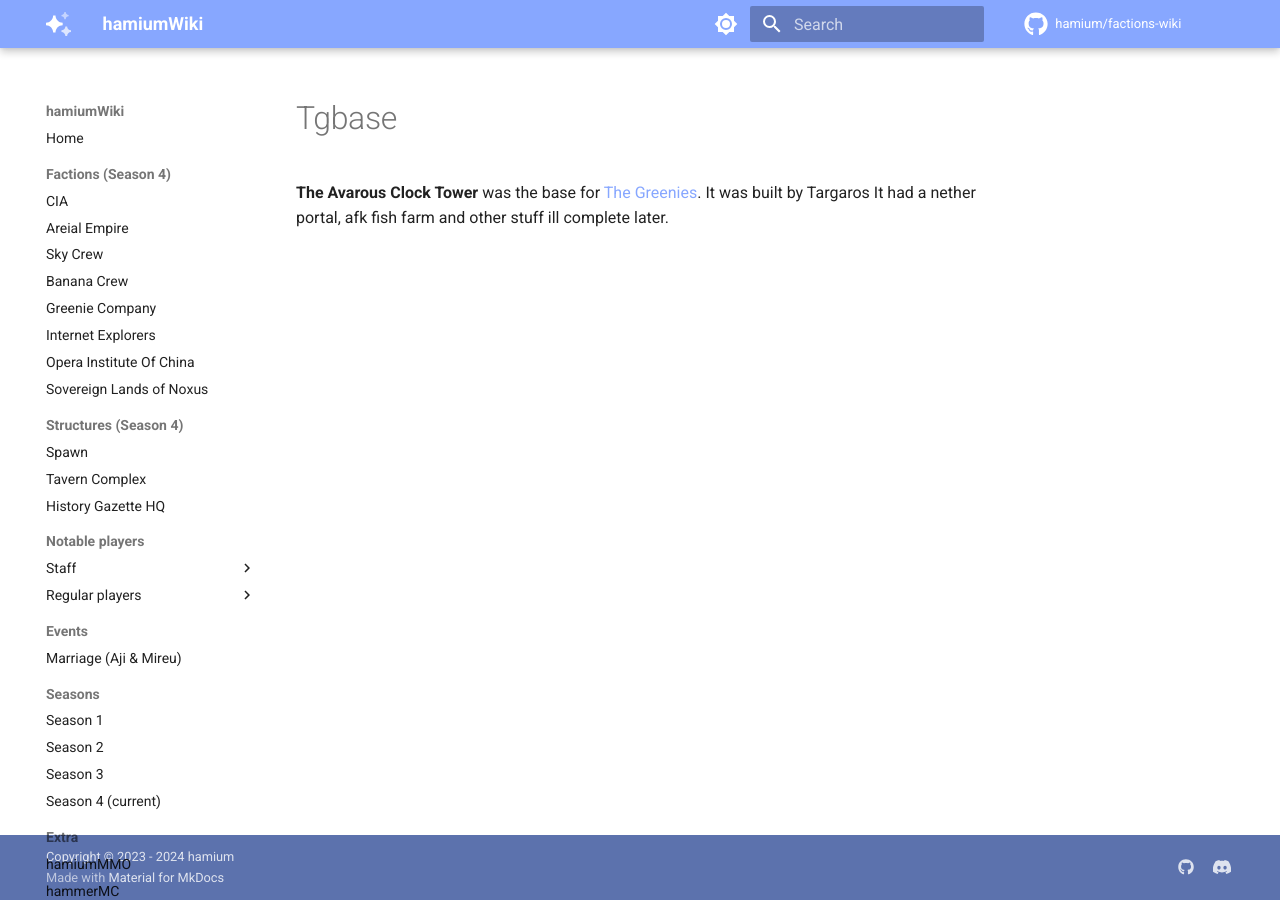
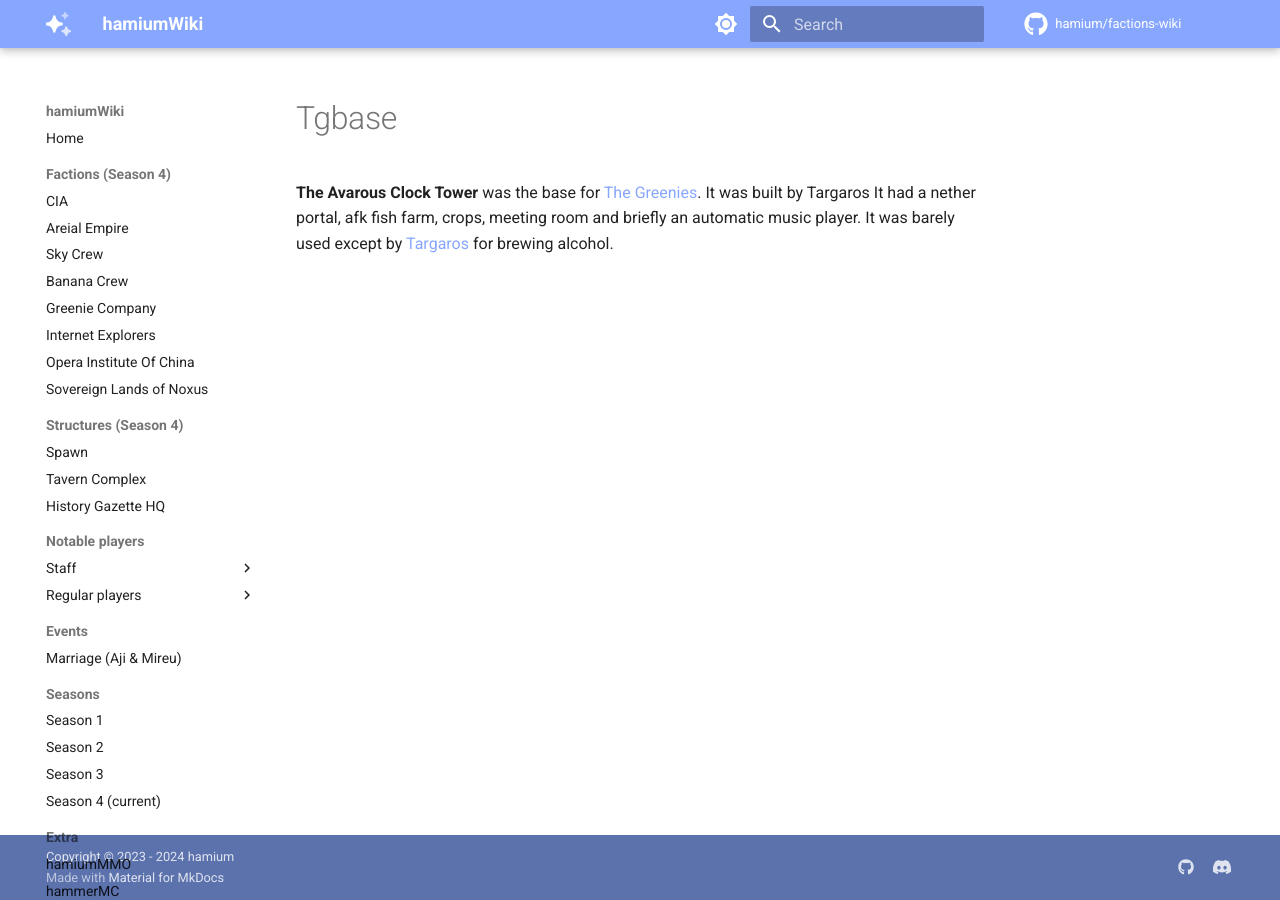
Before and after one commit to hamium/smp-wiki, an MkDocs documentation site: the page built from docs/structures/season3/tgbase.md, in a window 1280 px wide. Built offline with MkDocs 1.6.1 and Material for MkDocs 9.7.7, drawn with Linux system fonts in a browser that asks for light colours; comment, search, counter and statistics services are not loaded.

Commit message:
Update tgbase.md
Yeah it wasn't used at all lol

```diff
--- a/docs/structures/season3/tgbase.md
+++ b/docs/structures/season3/tgbase.md
@@ -1,2 +1,3 @@
 **The Avarous Clock Tower** was the base for [The Greenies](/factions/tg.md). It was built by Targaros
-It had a nether portal, afk fish farm and other stuff ill complete later.
+It had a nether portal, afk fish farm, crops, meeting room and briefly an automatic music player.
+It was barely used except by [Targaros](/staff/targ.md) for brewing alcohol.
```
